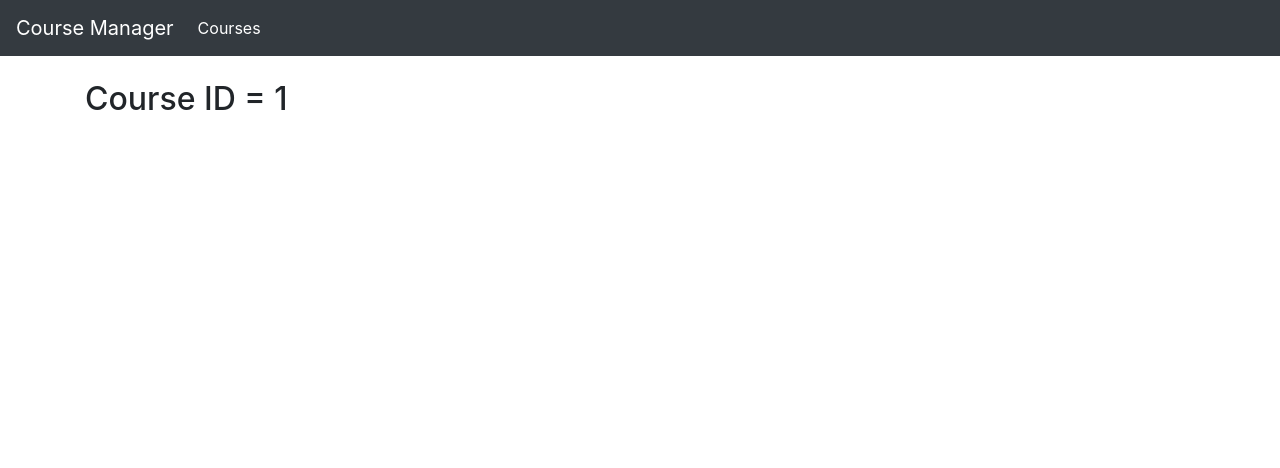
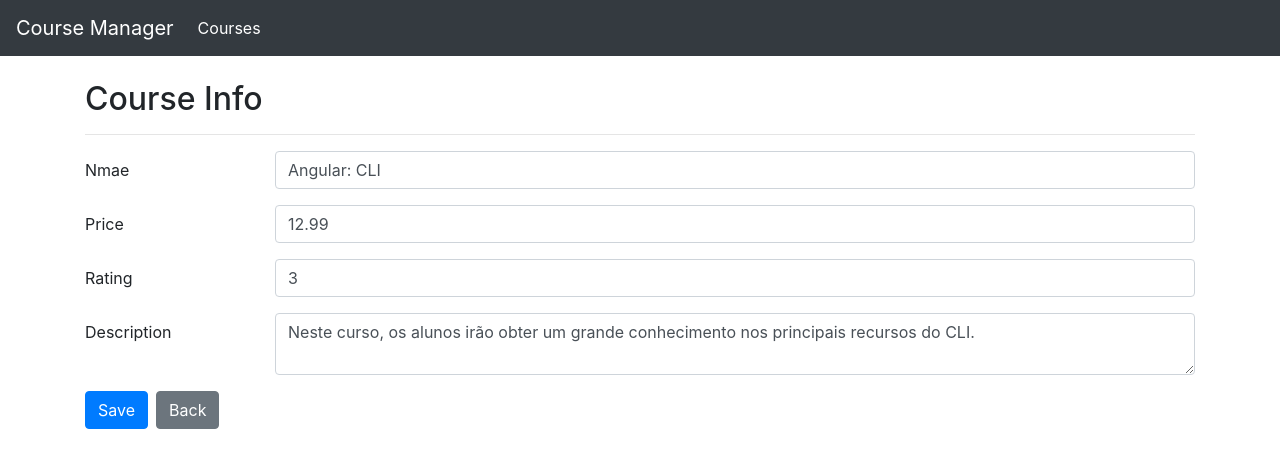
Before and after one commit to anderleand/course-manager, an Angular app: page /courses/info/1 in a window 1280 px wide. Shown: the top 468 px of the page. Built offline with nearby package versions, Linux system fonts and the light colour scheme.

Commit message:
Trabalhando com formulários e templates

```diff
--- a/src/app/course/course-info.component.html
+++ b/src/app/course/course-info.component.html
@@ -1 +1,52 @@
-<h2>Course ID = {{ courseId }}</h2>
+<h2>Course Info</h2>
+
+<hr/>
+<form #courseForm="ngForm">
+
+    <div class="form-group row">
+        <label class="col-sm-2 col-form-label">Nmae</label>
+
+        <div class="col-sm-10">
+            <input [(ngModel)]="course.name" required name="name" #courseName="ngModel" [ngClass]="{'is-invalid': courseName.invalid}" class="form-control">
+            <div class="invalid-feedback">
+                <span>Course name is required!</span>
+            </div>
+        </div>
+    </div>
+
+    <div class="form-group row">
+        <label class="col-sm-2 col-form-label">Price</label>
+
+        <div class="col-sm-10">
+            <input [(ngModel)]="course.price" required name="price" #coursePrice="ngModel" type="number" [ngClass]="{'is-invalid': coursePrice.invalid}" class="form-control">
+            <div class="invalid-feedback">
+                <span>Course price is required!</span>
+            </div>
+        </div>
+    </div>
+
+    <div class="form-group row">
+        <label class="col-sm-2 col-form-label">Rating</label>
+
+        <div class="col-sm-10">
+            <input [(ngModel)]="course.rating" required name="rating" #courseRating="ngModel" type="number" [ngClass]="{'is-invalid': courseRating.invalid}" class="form-control">
+            <div class="invalid-feedback">
+                <span>Course rating is required!</span>
+            </div>
+        </div>
+    </div>
+
+    <div class="form-group row">
+        <label class="col-sm-2 col-form-label">Description</label>
+
+        <div class="col-sm-10">
+            <textarea [(ngModel)]="course.description" required name="description" #courseDescription="ngModel" [ngClass]="{'is-invalid': courseDescription.invalid}" class="form-control"></textarea>
+            <div class="invalid-feedback">
+                <span>Course description is required!</span>
+            </div>
+        </div>
+    </div>
+
+    <button [disabled]="courseForm.invalid" (click)="save()" class="btn btn-primary mr-2">Save</button>
+    <button [routerLink]="['/courses']" class="btn btn-secondary">Back</button>
+</form>
--- a/src/app/course/course-info.component.ts
+++ b/src/app/course/course-info.component.ts
@@ -1,19 +1,25 @@
 import { Component, OnInit } from "@angular/core";
 import { ActivatedRoute } from "@angular/router";
+import { Course } from "./course";
+import { CourseService } from "./course.service";
 
 @Component({
     templateUrl:'./course-info.component.html'
 })
 export class CourseInfoComponent implements OnInit {
 
-    courseId: number;
+    course: Course;
 
-    constructor(private activateRoute: ActivatedRoute){
+    constructor(private activateRoute: ActivatedRoute, private CourseService: CourseService){
 
     }
 
     ngOnInit(): void{
-        this.courseId = +this.activateRoute.snapshot.paramMap.get('id');
+        this.course = this.CourseService.retrieveById(+this.activateRoute.snapshot.paramMap.get('id'));
+    }
+
+    save(): void {
+        this.CourseService.save(this.course);
     }
 
 }
--- a/src/app/course/course.service.ts
+++ b/src/app/course/course.service.ts
@@ -9,6 +9,17 @@
 
     retrieveAll(): Course[] {
         return COURSES;
+    }
+
+    retrieveById(id: number): Course {
+        return COURSES.find((courseIterator: Course) => courseIterator.id === id);
+    }
+
+    save(course: Course): void {
+        if(course.id){
+            const index = COURSES.findIndex((courseIterator: Course) => courseIterator.id === course.id)
+            COURSES[index] = course;
+        }
     }
 
 }
```
